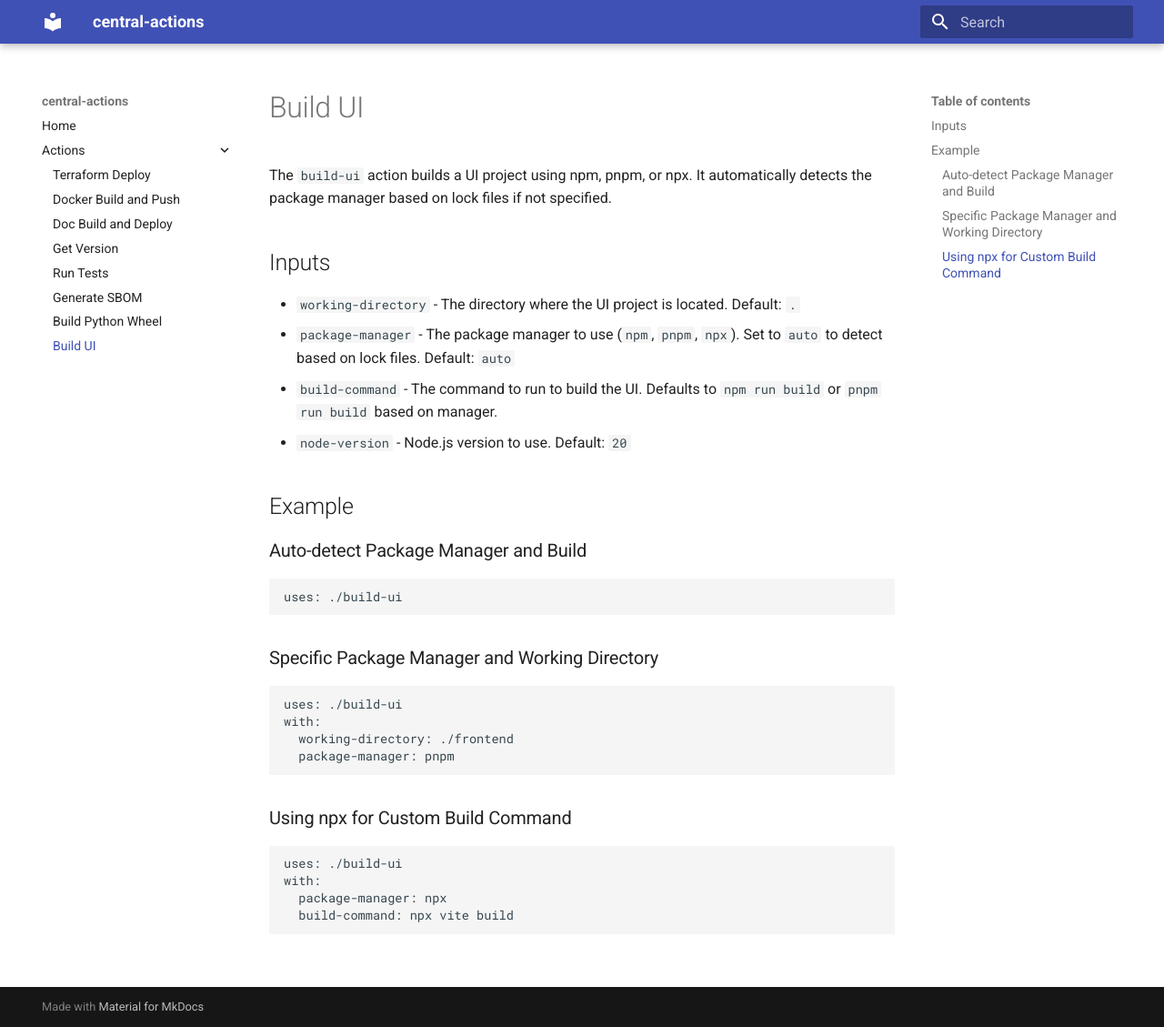
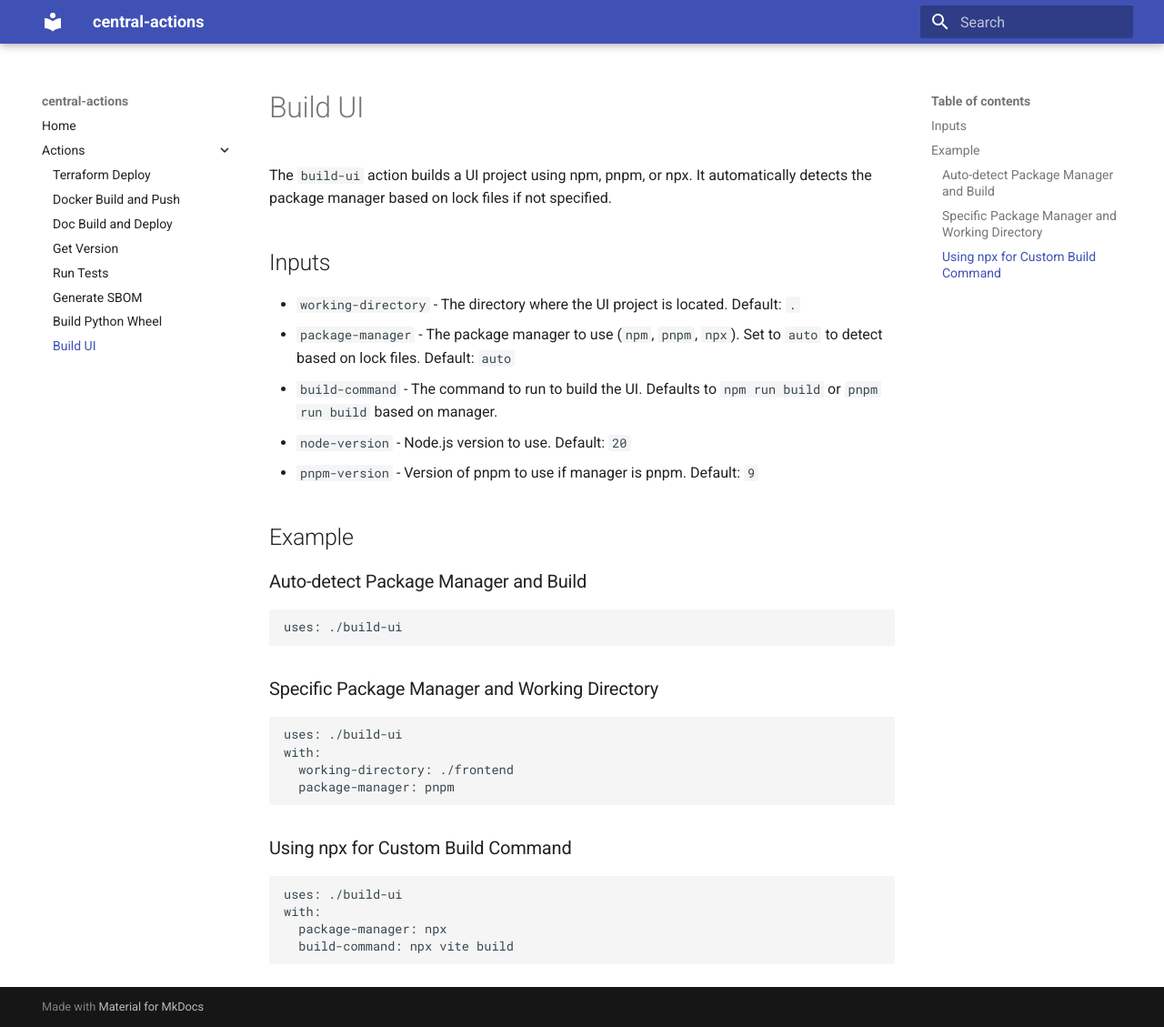
Before and after one commit to rakrsh/central-actions, an MkDocs documentation site: the page built from docs/build-ui.md, in a window 1280 px wide and 1129 px high. Shown: the whole window at 91% size. Built offline with MkDocs 1.6.1 and Material for MkDocs 9.7.7, drawn with Linux system fonts in a browser that asks for light colours.

Commit message:
Adapt with pnpm version

```diff
--- a/docs/build-ui.md
+++ b/docs/build-ui.md
@@ -8,6 +8,8 @@ The `build-ui` action builds a UI project using npm, pnpm, or npx. It automatica
 - `package-manager` - The package manager to use (`npm`, `pnpm`, `npx`). Set to `auto` to detect based on lock files. Default: `auto`
 - `build-command` - The command to run to build the UI. Defaults to `npm run build` or `pnpm run build` based on manager.
 - `node-version` - Node.js version to use. Default: `20`
+- `pnpm-version` - Version of pnpm to use if manager is pnpm. Default: `9`
+
 
 ## Example
 
```
Also changed, not shown: build-ui/README.md (+2 -0 lines), 1 other file.
